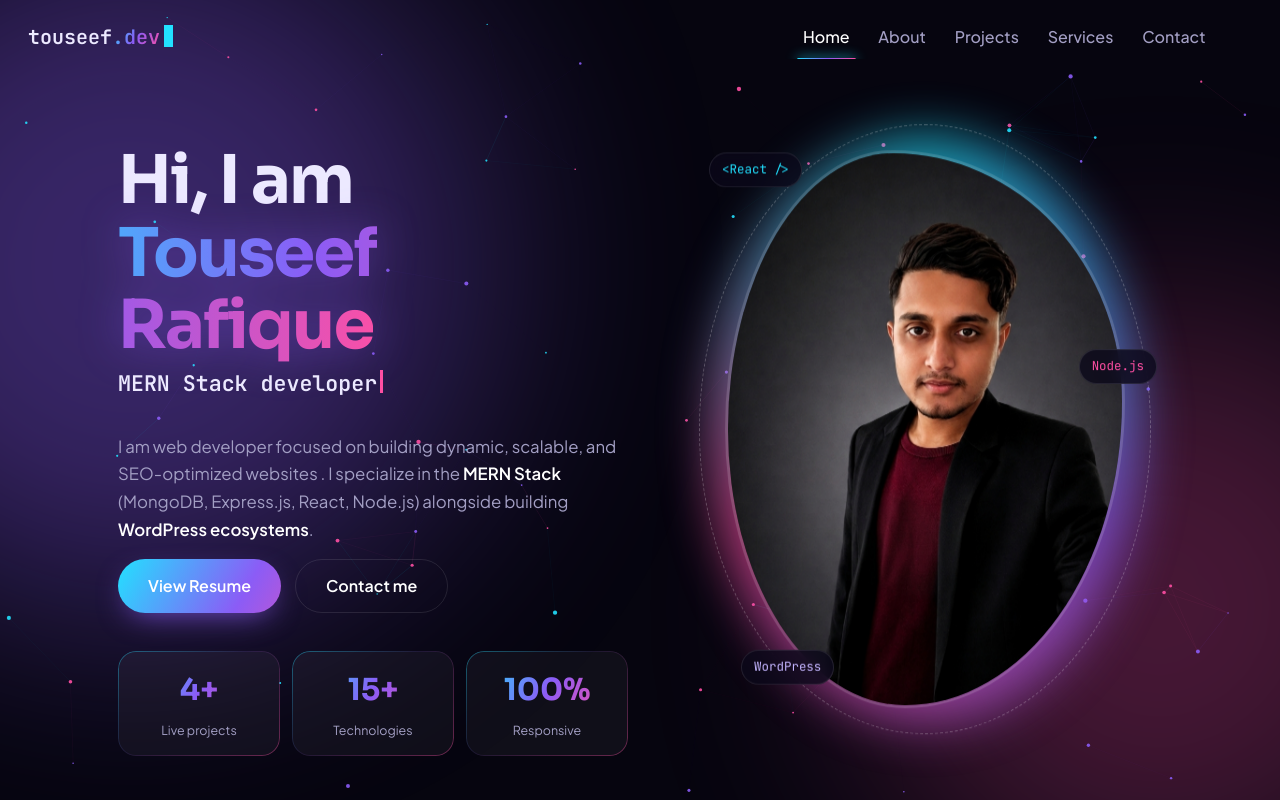
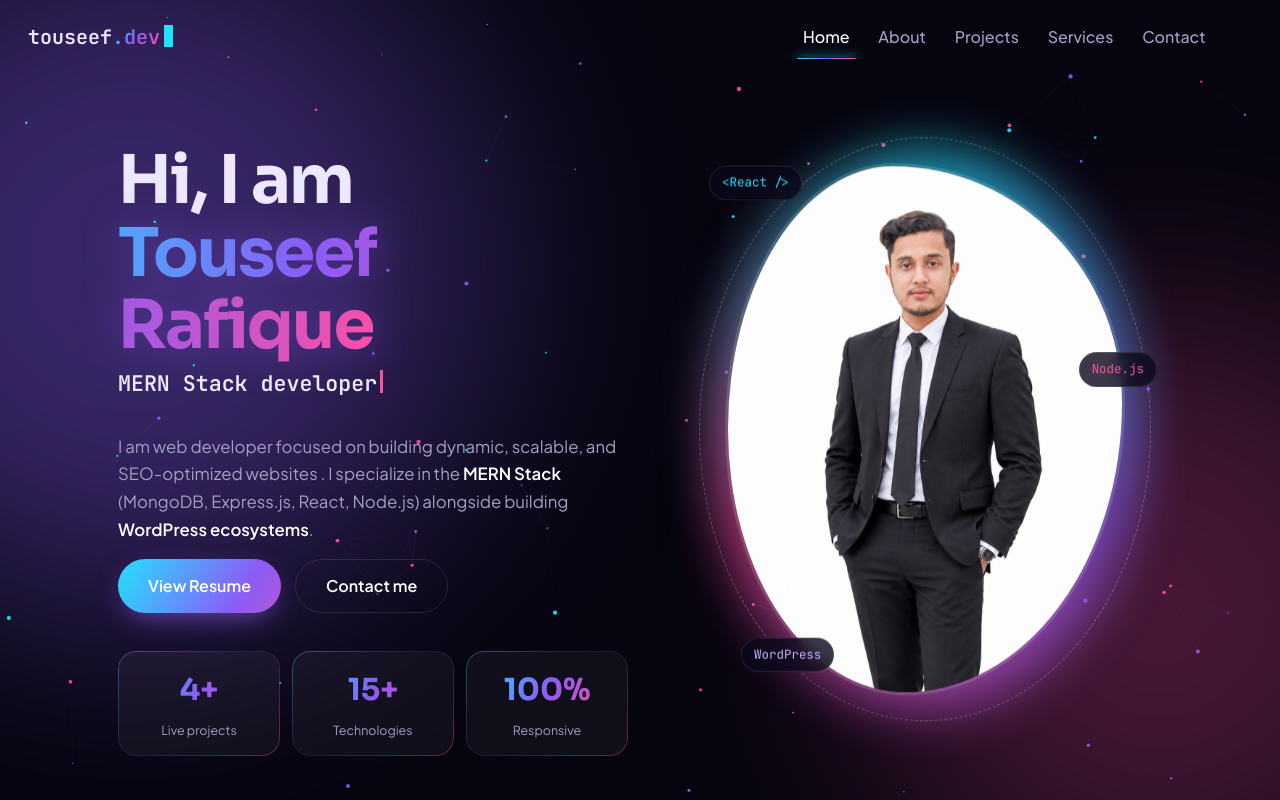
Before and after one commit to Touseef-Rafique/Portfolio, a React (Create React App) app: page / in a window 1280 px wide. Shown: the top 800 px of the page. Built offline with nearby package versions, Linux system fonts and the light colour scheme.

Commit message:
Redesign portfolio: image

```diff
--- a/src/Components/Home.js
+++ b/src/Components/Home.js
@@ -96,7 +96,7 @@ const Home = () => {
 
           <div className="col-md-6 d-flex justify-content-center mt-5 mt-md-0">
             <div className="img-wrapper hero-anim-img float-anim">
-              <img src="/port.jpeg" alt="Muhammad Touseef Rafique" className="home-img" />
+              <img src="portfolio.png" alt="Muhammad Touseef Rafique" className="home-img" />
               <span className="orbit-chip c1">&lt;React /&gt;</span>
               <span className="orbit-chip c2">Node.js</span>
               <span className="orbit-chip c3">WordPress</span>
```
Also changed, not shown: public/portfolio.png (added).
